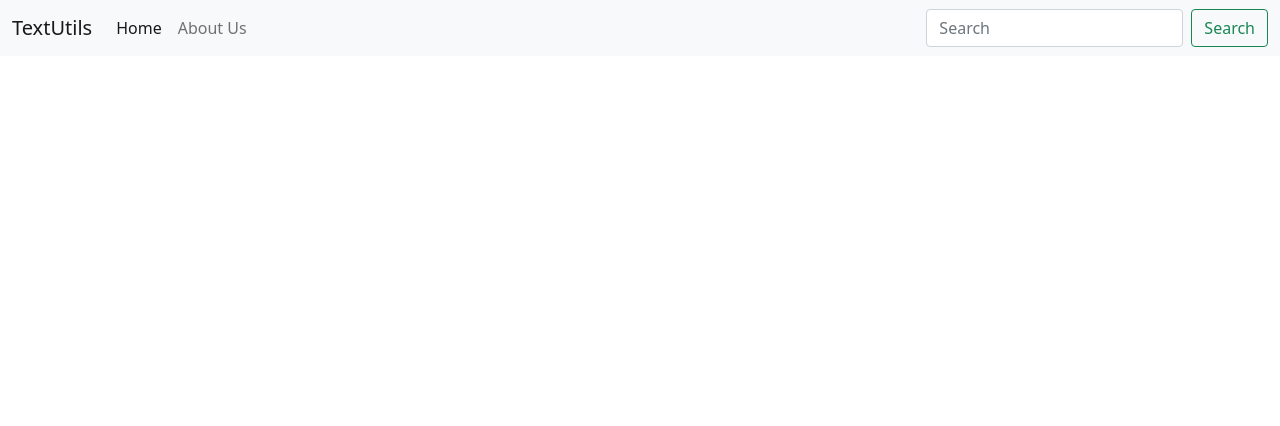
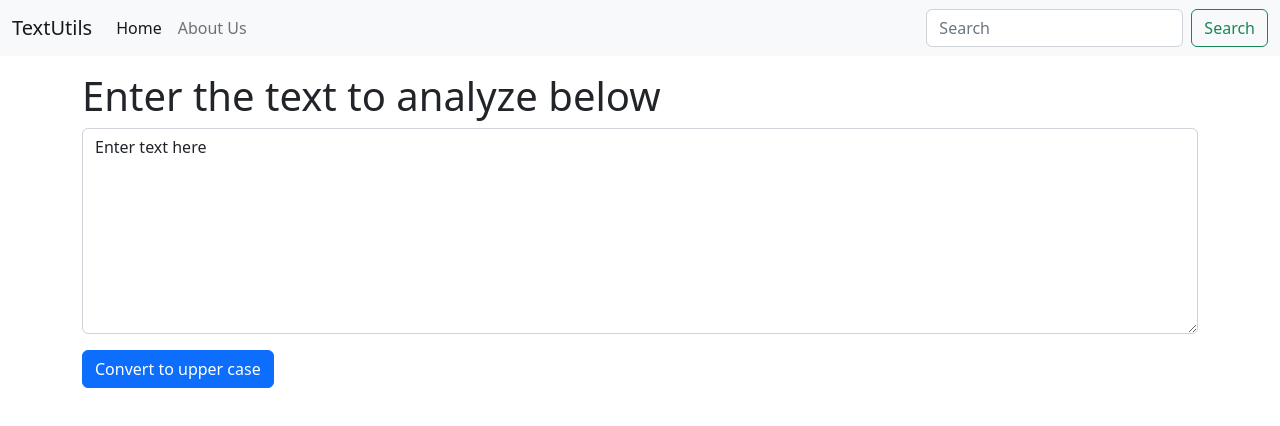
Before and after one commit to AbdulBasit2733/TextUtils, a React (Create React App) app: page / in a window 1280 px wide. Shown: the top 426 px of the page. Built offline with nearby package versions, Linux system fonts and the light colour scheme.

Commit message:
State And Handling Events In React

```diff
--- a/package.json
+++ b/package.json
@@ -34,5 +34,8 @@
       "last 1 firefox version",
       "last 1 safari version"
     ]
+  },
+  "devDependencies": {
+    "eslint-plugin-react-hooks": "^4.6.0"
   }
 }
--- a/public/index.html
+++ b/public/index.html
@@ -1,12 +1,14 @@
 <!DOCTYPE html>
 <html lang="en">
-
   <head>
     <meta charset="utf-8" />
     <link rel="icon" href="%PUBLIC_URL%/favicon.ico" />
     <meta name="viewport" content="width=device-width, initial-scale=1" />
     <meta name="theme-color" content="#000000" />
-  <meta name="description" content="Web site created using create-react-app" />
+    <meta
+      name="description"
+      content="Web site created using create-react-app"
+    />
     <link rel="apple-touch-icon" href="%PUBLIC_URL%/logo192.png" />
     <!--
       manifest.json provides metadata used when your web app is installed on a
@@ -22,9 +24,12 @@
       work correctly both with client-side routing and a non-root public URL.
       Learn how to configure a non-root public URL by running `npm run build`.
     -->
-  <!-- Bootstrap CSS -->
-  <link href="https://cdn.jsdelivr.net/npm/bootstrap@5.0.2/dist/css/bootstrap.min.css" rel="stylesheet"
-    integrity="sha384-EVSTQN3/azprG1Anm3QDgpJLIm9Nao0Yz1ztcQTwFspd3yD65VohhpuuCOmLASjC" crossorigin="anonymous" />
+    <link
+      href="https://cdn.jsdelivr.net/npm/bootstrap@5.2.3/dist/css/bootstrap.min.css"
+      rel="stylesheet"
+      integrity="sha384-rbsA2VBKQhggwzxH7pPCaAqO46MgnOM80zW1RWuH61DGLwZJEdK2Kadq2F9CUG65"
+      crossorigin="anonymous"
+    />
     <title>React App</title>
   </head>
 
@@ -32,11 +37,10 @@
     <noscript>You need to enable JavaScript to run this app.</noscript>
     <div id="root"></div>
 
-
-
-  <script src="https://cdn.jsdelivr.net/npm/bootstrap@5.0.2/dist/js/bootstrap.bundle.min.js"
-    integrity="sha384-MrcW6ZMFYlzcLA8Nl+NtUVF0sA7MsXsP1UyJoMp4YLEuNSfAP+JcXn/tWtIaxVXM"
-    crossorigin="anonymous"></script>
+    <script
+      src="https://cdn.jsdelivr.net/npm/bootstrap@5.2.3/dist/js/bootstrap.bundle.min.js"
+      integrity="sha384-kenU1KFdBIe4zVF0s0G1M5b4hcpxyD9F7jL+jjXkk+Q2h455rYXK/7HAuoJl+0I4"
+      crossorigin="anonymous"
+    ></script>
   </body>
-
 </html>
--- a/src/App.js
+++ b/src/App.js
@@ -1,11 +1,17 @@
 import "./App.css";
 import Navbar from "./components/Navbar";
+import TextForm from "./components/TextForm";
 
 function App() {
   return (
     <>
       <Navbar title="TextUtils" aboutText=
       "About Us"/>
+
+      <div className="container my-3">
+      <TextForm heading="Enter the text to analyze below"/>
+
+      </div>
     </>
   );
 }
--- /dev/null
+++ b/src/components/TextForm.js
@@ -0,0 +1,37 @@
+import React, { useState } from "react";
+
+export default function TextForm(props) {
+  const handleUpClick = () => {
+    //console.log("UpperCase was clicked");
+    let newText = text.toUpperCase();
+    setText(newText);
+  };
+  const handleOnChange = (event) => {
+    // This is for typing in textArea without it i am not able to change the text int the field
+    //console.log("Handled On Change");
+    setText(event.target.value);
+  };
+
+  const [text, setText] = useState("Enter text here");
+  // text="new text"; // Wrong way to do it
+  //setText("New Text"); // Correct way to change the state
+  return (
+    <>
+      <div>
+        <h1>{props.heading}</h1>
+        <div className="mb-3">
+          <textarea
+            className="form-control"
+            id="myBox"
+            rows="8"
+            value={text}
+            onChange={handleOnChange}
+          ></textarea>
+        </div>
+        <div className="button btn btn-primary" onClick={handleUpClick}>
+          Convert to upper case
+        </div>
+      </div>
+    </>
+  );
+}
```
Also changed, not shown: 1 other file (tests, documents, lock files or other folders). Lines whose indentation alone changed are shown as unchanged.
